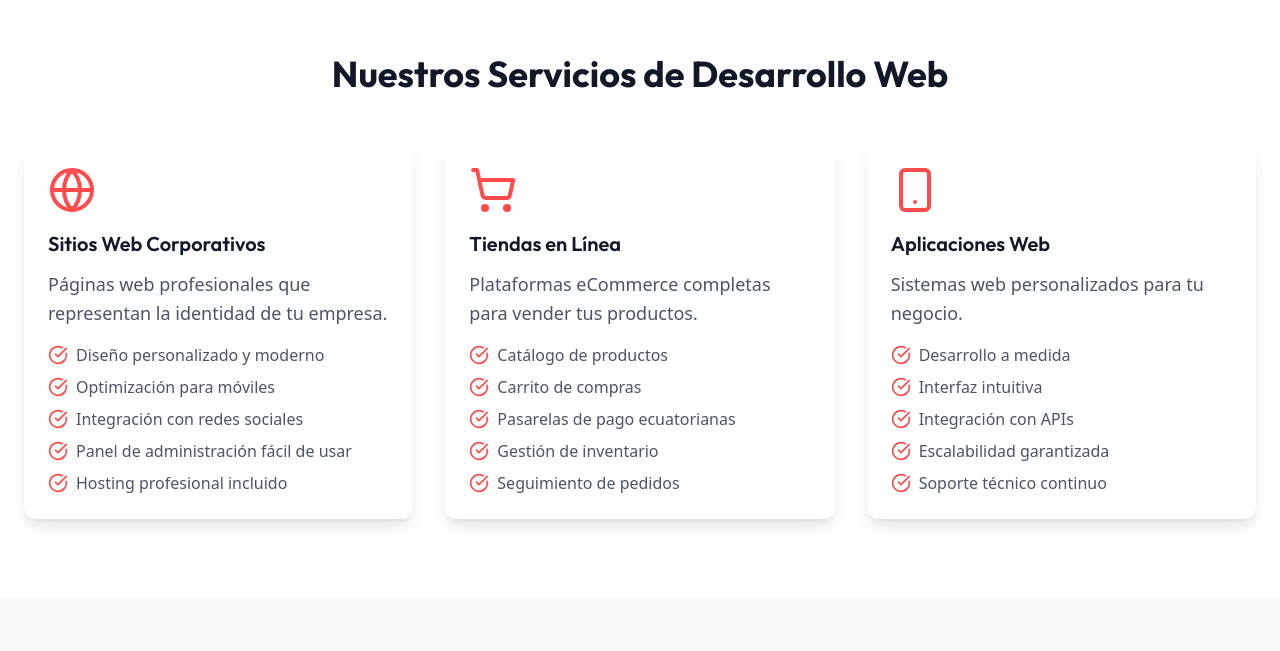
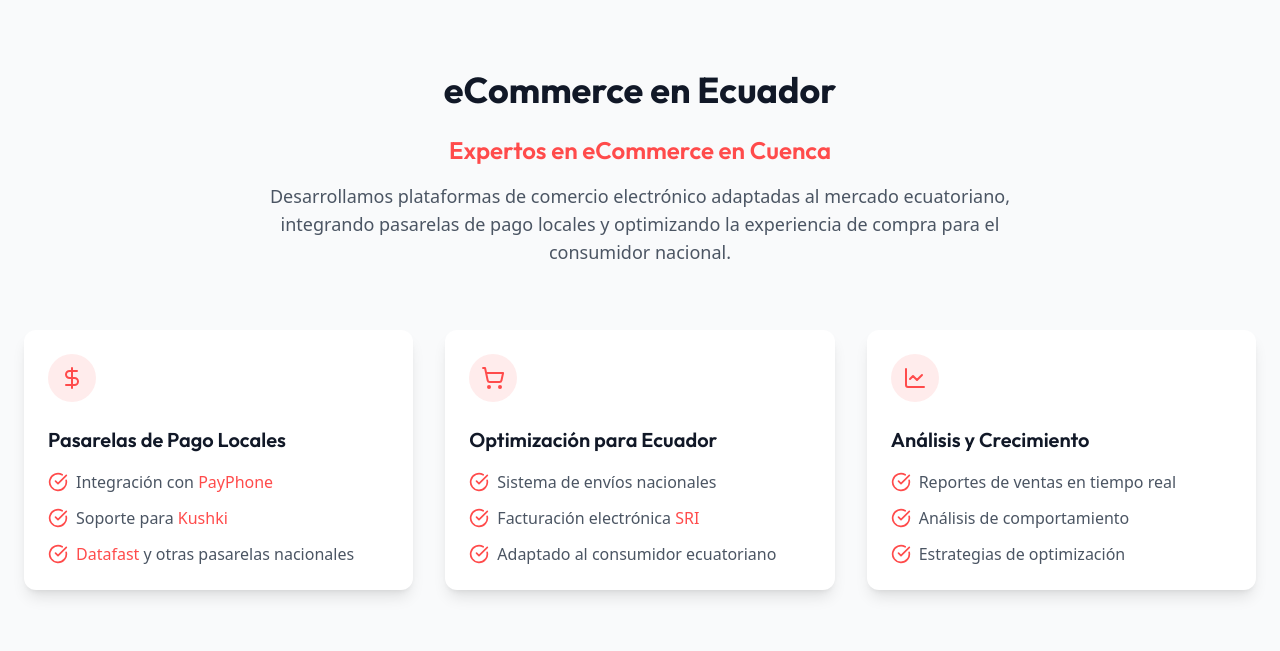
Before and after one commit to roggrt/porttfolio, a Next.js app: page /paginas-web-ecuador in a window 1280 px wide. Shown: the part 1729-2380 px from the top of the page. Built offline with nearby package versions, Linux system fonts and the light colour scheme.

Commit message:
añadi nueva seccion de ecommerce

```diff
--- a/src/app/paginas-web-ecuador/page.tsx
+++ b/src/app/paginas-web-ecuador/page.tsx
@@ -408,7 +408,131 @@ export default function WebDevelopmentPage() {
 
 
 
+                {/* eCommerce Section */}
+                <section className="py-24 bg-gray-50 dark:bg-gray-800/50">
+                    <div className="max-w-7xl mx-auto px-6">
+                        <motion.div
+                            className="text-center max-w-3xl mx-auto mb-16"
+                            initial="hidden"
+                            whileInView="visible"
+                            variants={containerVariants}
+                            viewport={{ once: true }}
+                        >
+                            <motion.h2
+                                className="text-3xl md:text-4xl font-bold mb-6 text-gray-900 dark:text-white"
+                                variants={itemVariants}
+                            >
+                                eCommerce en Ecuador
+                            </motion.h2>
+                            <motion.h3
+                                className="text-xl md:text-2xl font-semibold mb-4 text-accent-red dark:text-accent-yellow"
+                                variants={itemVariants}
+                            >
+                                Expertos en eCommerce en Cuenca
+                            </motion.h3>
+                            <motion.p
+                                className="text-lg text-gray-600 dark:text-gray-400"
+                                variants={itemVariants}
+                            >
+                                Desarrollamos plataformas de comercio electrónico adaptadas al mercado ecuatoriano,
+                                integrando pasarelas de pago locales y optimizando la experiencia de compra para el
+                                consumidor nacional.
+                            </motion.p>
+                        </motion.div>
 
+                        <motion.div
+                            className="grid md:grid-cols-3 gap-8"
+                            initial="hidden"
+                            whileInView="visible"
+                            variants={containerVariants}
+                            viewport={{ once: true }}
+                        >
+                            <motion.div
+                                className="bg-white dark:bg-gray-900 p-6 rounded-xl shadow-lg"
+                                variants={itemVariants}
+                                whileHover={{ scale: 1.02 }}
+                                transition={{ duration: 0.3 }}
+                            >
+                                <div className="w-12 h-12 rounded-full flex items-center justify-center bg-accent-red/10 dark:bg-accent-yellow/10 mb-6">
+                                    <DollarSign className="w-6 h-6 text-accent-red dark:text-accent-yellow" />
+                                </div>
+                                <h4 className="text-xl font-semibold mb-4 text-gray-900 dark:text-white">
+                                    Pasarelas de Pago Locales
+                                </h4>
+                                <ul className="space-y-3">
+                                    <li className="flex items-start gap-2 text-gray-600 dark:text-gray-400">
+                                        <CheckCircle className="w-5 h-5 text-accent-red dark:text-accent-yellow mt-0.5" />
+                                        <span>Integración con <a href="https://www.payphone.app/" target="_blank" rel="noopener noreferrer" className="text-accent-red dark:text-accent-yellow hover:underline">PayPhone</a></span>
+                                    </li>
+                                    <li className="flex items-start gap-2 text-gray-600 dark:text-gray-400">
+                                        <CheckCircle className="w-5 h-5 text-accent-red dark:text-accent-yellow mt-0.5" />
+                                        <span>Soporte para <a href="https://www.kushkipagos.com/" target="_blank" rel="noopener noreferrer" className="text-accent-red dark:text-accent-yellow hover:underline">Kushki</a></span>
+                                    </li>
+                                    <li className="flex items-start gap-2 text-gray-600 dark:text-gray-400">
+                                        <CheckCircle className="w-5 h-5 text-accent-red dark:text-accent-yellow mt-0.5" />
+                                        <span><a href="https://www.datafast.com.ec/" target="_blank" rel="noopener noreferrer" className="text-accent-red dark:text-accent-yellow hover:underline">Datafast</a> y otras pasarelas nacionales</span>
+                                    </li>
+                                </ul>
+                            </motion.div>
+
+                            <motion.div
+                                className="bg-white dark:bg-gray-900 p-6 rounded-xl shadow-lg"
+                                variants={itemVariants}
+                                whileHover={{ scale: 1.02 }}
+                                transition={{ duration: 0.3 }}
+                            >
+                                <div className="w-12 h-12 rounded-full flex items-center justify-center bg-accent-red/10 dark:bg-accent-yellow/10 mb-6">
+                                    <ShoppingCart className="w-6 h-6 text-accent-red dark:text-accent-yellow" />
+                                </div>
+                                <h4 className="text-xl font-semibold mb-4 text-gray-900 dark:text-white">
+                                    Optimización para Ecuador
+                                </h4>
+                                <ul className="space-y-3">
+                                    <li className="flex items-start gap-2 text-gray-600 dark:text-gray-400">
+                                        <CheckCircle className="w-5 h-5 text-accent-red dark:text-accent-yellow mt-0.5" />
+                                        <span>Sistema de envíos nacionales</span>
+                                    </li>
+                                    <li className="flex items-start gap-2 text-gray-600 dark:text-gray-400">
+                                        <CheckCircle className="w-5 h-5 text-accent-red dark:text-accent-yellow mt-0.5" />
+                                        <span>Facturación electrónica <a href="https://www.sri.gob.ec/facturacion-electronica" target="_blank" rel="noopener noreferrer" className="text-accent-red dark:text-accent-yellow hover:underline">SRI</a></span>
+                                    </li>
+                                    <li className="flex items-start gap-2 text-gray-600 dark:text-gray-400">
+                                        <CheckCircle className="w-5 h-5 text-accent-red dark:text-accent-yellow mt-0.5" />
+                                        <span>Adaptado al consumidor ecuatoriano</span>
+                                    </li>
+                                </ul>
+                            </motion.div>
+
+                            <motion.div
+                                className="bg-white dark:bg-gray-900 p-6 rounded-xl shadow-lg"
+                                variants={itemVariants}
+                                whileHover={{ scale: 1.02 }}
+                                transition={{ duration: 0.3 }}
+                            >
+                                <div className="w-12 h-12 rounded-full flex items-center justify-center bg-accent-red/10 dark:bg-accent-yellow/10 mb-6">
+                                    <LineChart className="w-6 h-6 text-accent-red dark:text-accent-yellow" />
+                                </div>
+                                <h4 className="text-xl font-semibold mb-4 text-gray-900 dark:text-white">
+                                    Análisis y Crecimiento
+                                </h4>
+                                <ul className="space-y-3">
+                                    <li className="flex items-start gap-2 text-gray-600 dark:text-gray-400">
+                                        <CheckCircle className="w-5 h-5 text-accent-red dark:text-accent-yellow mt-0.5" />
+                                        <span>Reportes de ventas en tiempo real</span>
+                                    </li>
+                                    <li className="flex items-start gap-2 text-gray-600 dark:text-gray-400">
+                                        <CheckCircle className="w-5 h-5 text-accent-red dark:text-accent-yellow mt-0.5" />
+                                        <span>Análisis de comportamiento</span>
+                                    </li>
+                                    <li className="flex items-start gap-2 text-gray-600 dark:text-gray-400">
+                                        <CheckCircle className="w-5 h-5 text-accent-red dark:text-accent-yellow mt-0.5" />
+                                        <span>Estrategias de optimización</span>
+                                    </li>
+                                </ul>
+                            </motion.div>
+                        </motion.div>
+                    </div>
+                </section>
 
 
                 {/* Services Section */}
```
